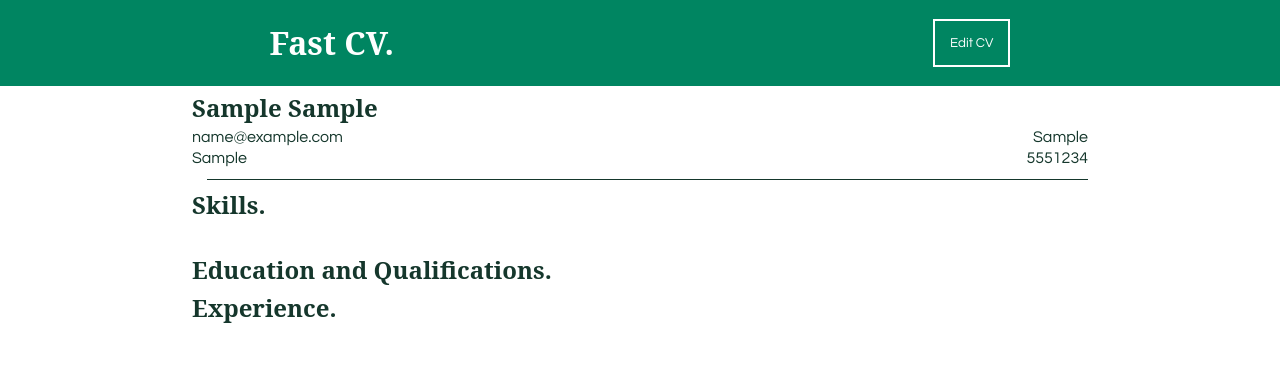
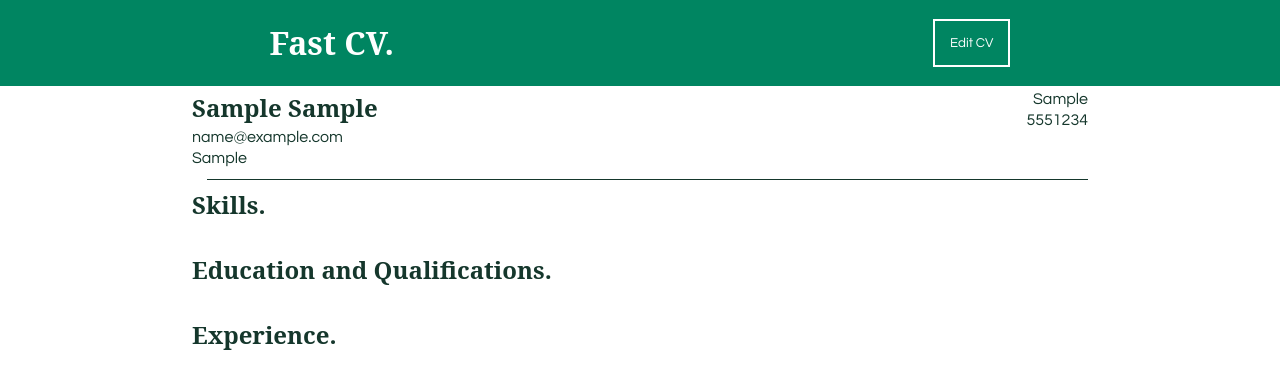
Before and after one commit to arinze19/fast-cv, a React (Create React App) app: page / in a window 1280 px wide. Both pictures are taken after typing "Sample", "Sample", "Sample", "name@example.com", "5551234", "Sample" into the empty fields and a click on the button "Preview CV". Shown: the top 388 px of the page. Built offline with nearby package versions, Linux system fonts and the light colour scheme; a web font is replaced by a local one.

Commit message:
add display for education and qualification preview comp.

```diff
--- a/package.json
+++ b/package.json
@@ -6,7 +6,6 @@
     "@testing-library/jest-dom": "^5.11.9",
     "@testing-library/react": "^11.2.5",
     "@testing-library/user-event": "^12.8.3",
-    "immutability-helper": "^3.1.1",
     "react": "^17.0.1",
     "react-dom": "^17.0.1",
     "react-scripts": "4.0.3",
--- a/src/components/pages/Preview.js
+++ b/src/components/pages/Preview.js
@@ -37,17 +37,21 @@ function Preview({ info, lists }) {
         <h2>Education and Qualifications.</h2>
         {institutionsList.map((item) => (
           <div className="preview-container__qualifications" key={uniqid()}>
-            <h1> { item.institution } </h1>
+            <h3> { item.institution } </h3>
+            <i>{ item.certification }</i>
+            <p>{item.certStartDate} - {item.certEndDate}</p>
           </div>
         ))}
       </div>
 
-      <div className="experiences-section">
+      <div className="preview-container__experiences-section">
         <h2>Experience.</h2>
         {organizationsList.map((item) => (
-          <div className="preview-container__experiences" key={uniqid()}>
-            { item.organization }
-          </div>
+          <div className="preview-container__qualifications" key={uniqid()}>
+          <h3> { item.organization } </h3>
+          <i>{ item.position }</i>
+          <p>{item.orgStartDate} - {item.orgEndDate}</p>
+        </div>
         ))}
       </div>
     </div>
--- a/src/css/pages/preview.css
+++ b/src/css/pages/preview.css
@@ -6,6 +6,7 @@
 }
 
 .preview-container h2,
+.preview-container h3,
 .preview-container p {
   margin-bottom: 5px;
   margin-top: 5px;
@@ -18,7 +19,7 @@
 }
 
 .preview-container__header__right {
-  align-self: flex-end;
+  align-self: flex-start;
   text-align: end;
 }
 
@@ -31,6 +32,12 @@
 .preview-container__skills-container li {
   margin-top: 5px;
   margin-bottom: 5px;
+  list-style: none;
+}
+
+.preview-container__qualifications-section,
+.preview-container__experiences-section {
+  margin-bottom: 2rem;
 }
 
 @media (max-width: 768px) {
@@ -46,8 +53,4 @@
     margin-bottom: 0;
     margin-top: 0;
   }
-
-  .preview-container__skills-container li {
-    list-style-type: none;
-  }
 }
```
Also changed, not shown: src/components/base/CvGenButton.js (added, +9 -0 lines), 1 other file (tests, documents, lock files or other folders).
